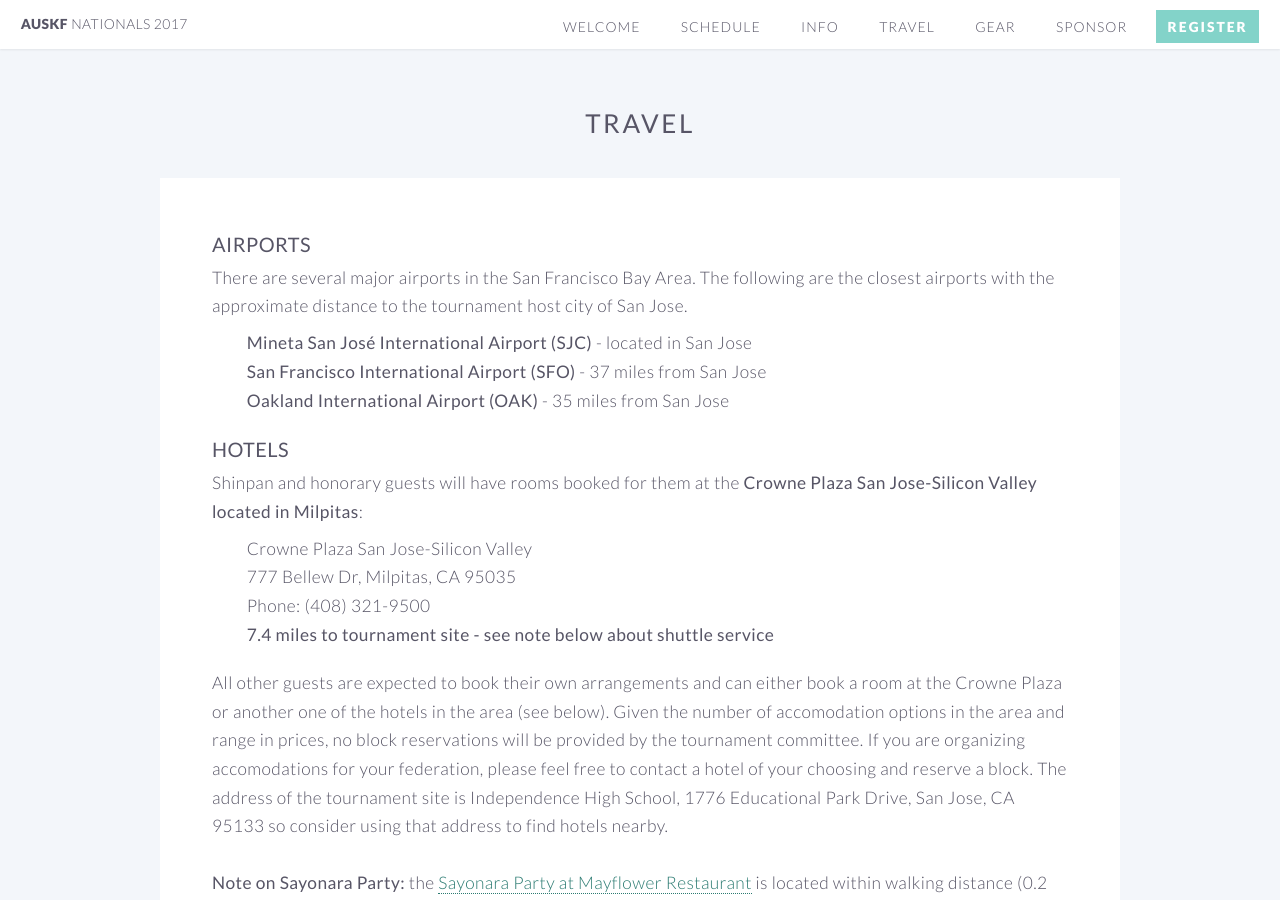
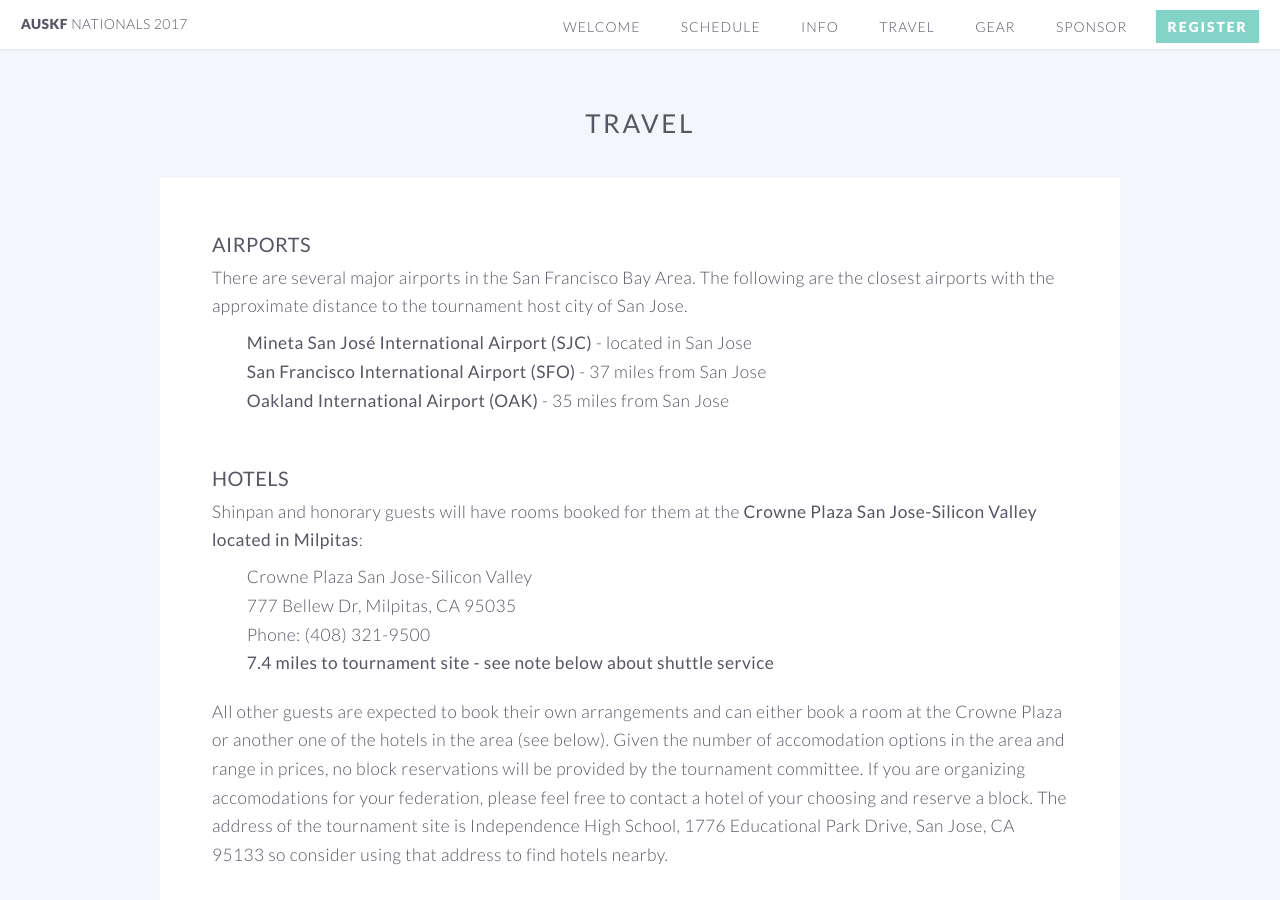
Before and after one commit to auskf-web/auskf-nationals.github.io, a Jekyll site: the page built from travel.html, in a window 1280 px wide and 900 px high. Built offline with Jekyll 4.4.1, drawn with Linux system fonts in a browser that asks for light colours.

```diff
--- a/travel.html
+++ b/travel.html
@@ -19,7 +19,7 @@ layout: default
 					<li><b>Oakland International Airport (OAK)</b> - 35 miles from San Jose</li>
 				</ul>
 
-				<header><h3><b>Hotels</b></h3></header>
+				<br><header><h3><b>Hotels</b></h3></header>
 				Shinpan and honorary guests will have rooms booked for them at the <b>Crowne Plaza San Jose-Silicon Valley located in Milpitas</b>:<br>
 				<ul style="padding-left:2em; padding-top:0.5em; margin-bottom: 20px;">
 					Crowne Plaza San Jose-Silicon Valley<br>
@@ -47,7 +47,7 @@ layout: default
 					<li>View more hotels on <a href="https://www.google.com/maps/search/Hotels+near+1776+Educational+Park+Dr,+San+Jose,+CA+95133/@37.3534196,-121.9599095,12z/data=!3m1!4b1">Google Maps</a></li>
 				</ul>
 
-				<header><h3><b>Things To Do</b></h3></header>
+				<br><header><h3><b>Things To Do</b></h3></header>
 				<ul style="padding-left:2em; margin-bottom: 20px;">
 					<li><b><a href="http://www.sanjose.org/activities/">Visit San Jose</a></b> - a list of activities curated by the City of San Jose</li>
 				</ul>
```
